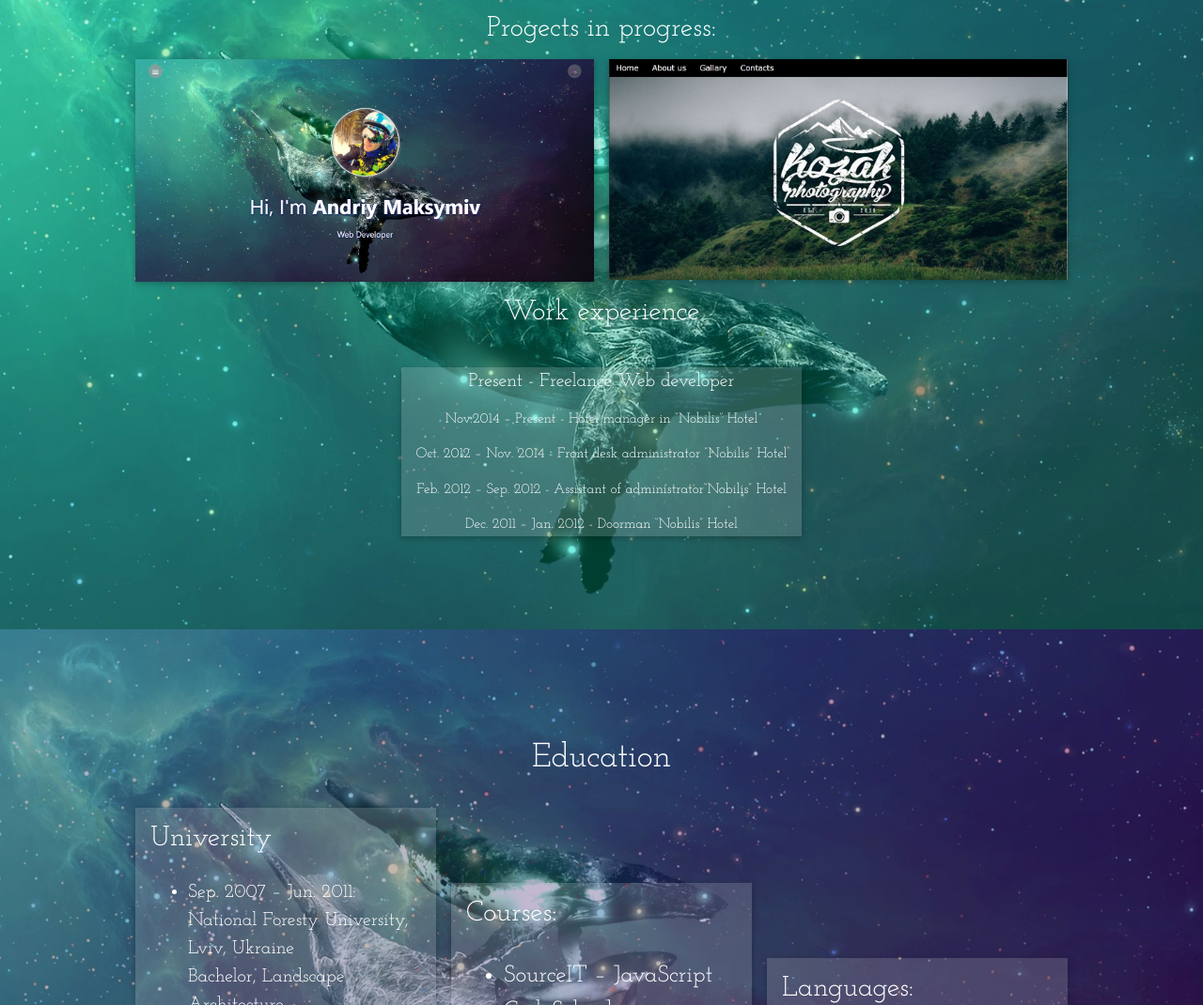
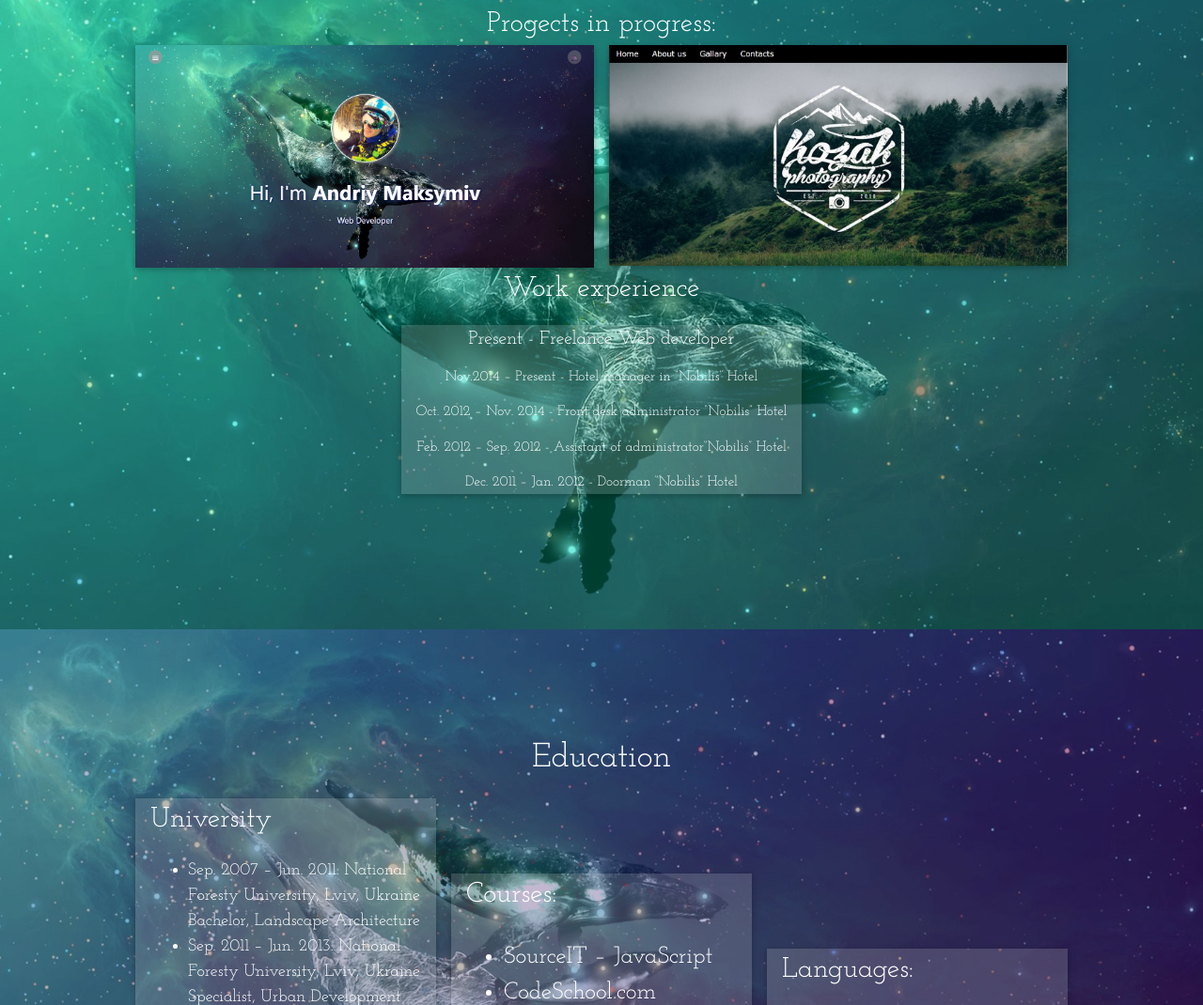
Before and after one commit to 7MaY7/myWebCV, a plain HTML site: page main.html in a window 1280 px wide. Shown: the part 1730-2800 px from the top of the page at 94% size. Drawn offline with nearby package versions, Linux system fonts and the light colour scheme.

Commit message:
Add files via upload

```diff
--- a/css/style.css
+++ b/css/style.css
@@ -7,6 +7,8 @@ html, body{
 
 h1,h2,h3,h4,h5,h6{
 	font-family: 'Josefin Slab', serif;
+	margin-bottom: 0;
+	margin-top: 0;
 }
 
 header{
@@ -114,7 +116,7 @@ section .aboutMe_info{
 }
 
 .university{
-	font-size: 20px;
+	font-size: 18px;
 }
 .courses{
 	margin-top: 80px;
```
